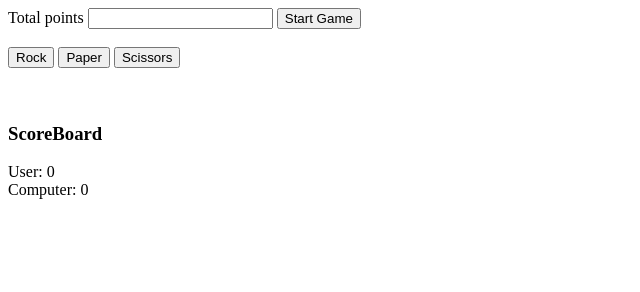
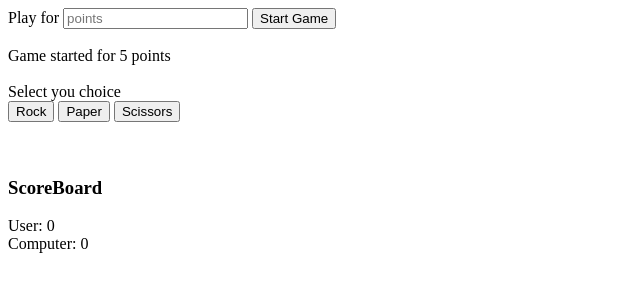
Before and after one commit to JefinCodes/js-playground, a plain HTML site: page rock-paper-scissors/index.html in a window 1280 px wide. Both pictures are taken after a click on the button "Start Game". Shown: the whole page, without its empty margins (0-640 px from the left). Drawn offline with Linux system fonts and the light colour scheme.

Commit message:
Enhance rock-paper-scissors game user experience

```diff
--- a/rock-paper-scissors/index.html
+++ b/rock-paper-scissors/index.html
@@ -7,11 +7,16 @@
 </head>
 <body>
     <div>
-        <label for="total-points">Total points </label>
-        <input type="text" name="total-points" id="total-points">
+        <label for="total-points">Play for </label>
+        <input type="text" name="total-points" id="total-points" placeholder="points">
         <button id="start">Start Game</button>
     </div>
     <br>
+    <div>
+        <div id="instruction1"></div>
+        <br>
+        <div id="instruction2"></div>
+    </div>
     <div>
         <button id="rock-btn">Rock</button>
         <button id="paper-btn">Paper</button>
--- a/rock-paper-scissors/script.js
+++ b/rock-paper-scissors/script.js
@@ -2,6 +2,11 @@ function playGame(){
     let computerScore = 0;
     let userScore = 0;
     let totalPoints = 5;
+    choiceDisplay.textContent = "";
+    statDisplay.textContent = "";
+    resultDisplay.textContent = "";
+    userScoreDisplay.textContent = userScore;
+    computerScoreDisplay.textContent = computerScore;
     const rockBtn = document.querySelector("#rock-btn");
     const paperBtn = document.querySelector("#paper-btn");
     const scissorsBtn = document.querySelector("#scissors-btn");
@@ -55,8 +60,6 @@ function playGame(){
         userScoreDisplay.textContent = userScore;
         computerScoreDisplay.textContent = computerScore;
         if(userScore == totalPoints || computerScore == totalPoints){
-            console.log("Final Scoreboard");
-            console.log(`Your points : ${userScore} Computer points : ${computerScore}`);
             if(userScore > computerScore){
                 resultDisplay.textContent = "You won";
             }
@@ -66,6 +69,7 @@ function playGame(){
             rockBtn.removeEventListener('click', rockHandler);
             paperBtn.removeEventListener('click', paperHandler);
             scissorsBtn.removeEventListener('click', scissorsHandler);
+            document.querySelector("#total-points").focus();
             return;
         }
     }
@@ -73,6 +77,11 @@ function playGame(){
     if(Number(document.querySelector("#total-points").value)){
         totalPoints = Number(document.querySelector("#total-points").value);
     }
+
+    document.querySelector("#total-points").value = "";
+
+    instruction1Display.textContent = `Game started for ${totalPoints} points`;
+    instruction2Display.textContent = `Select you choice`;
 
     const rockHandler = () => playRound("rock", getComputerChoice());
     const paperHandler = () => playRound("paper", getComputerChoice());
@@ -83,10 +92,13 @@ function playGame(){
     scissorsBtn.addEventListener('click', scissorsHandler);
 }
 
+const instruction1Display = document.querySelector("#instruction1");
+const instruction2Display = document.querySelector("#instruction2");
 const choiceDisplay = document.querySelector("#choices");
 const statDisplay = document.querySelector("#stats");
 const userScoreDisplay = document.querySelector("#user-score");
 const computerScoreDisplay = document.querySelector("#computer-score");
 const resultDisplay = document.querySelector("#result");
 const startBtn = document.querySelector("#start");
+document.querySelector("#total-points").focus();
 startBtn.addEventListener('click', playGame);
```
